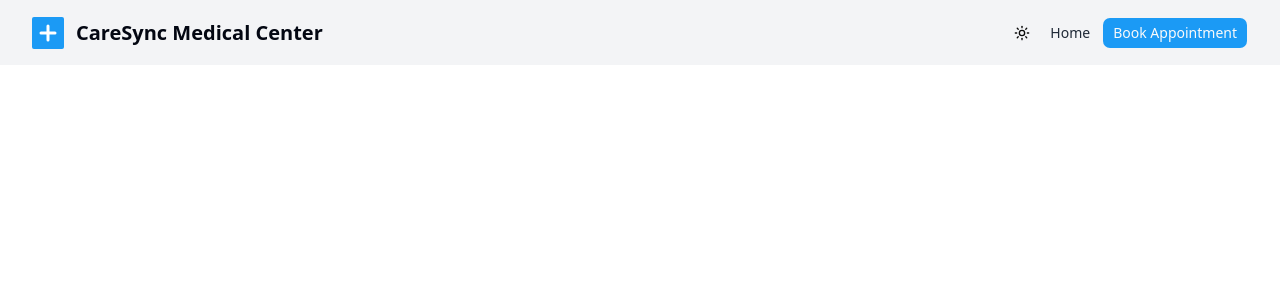
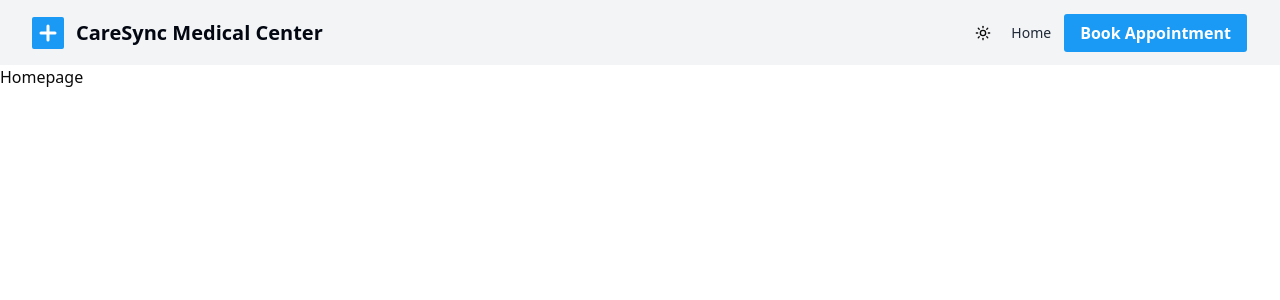
Before and after one commit to jinyang10/Luma-Health, a Next.js app: page / in a window 1280 px wide. Shown: the top 300 px of the page. Built offline with nearby package versions, Linux system fonts and the light colour scheme.

Commit message:
interactive sign in button component added

```diff
--- a/app/(root)/page.tsx
+++ b/app/(root)/page.tsx
@@ -10,7 +10,7 @@ import {Button} from '@/components/ui/button';
 export default function Home() {
   return (
     <div>
-
+      Homepage
     </div>
   );
 }
--- /dev/null
+++ b/components/molecules/interactive-sign-in-button.tsx
@@ -0,0 +1,60 @@
+"use client";
+
+// useTransition hook provides way to keep UI responsive even
+// while navigating --> superior to useState
+import { useTransition } from "react";
+import { useRouter } from "next/navigation";
+import { Loader2 } from "lucide-react";
+import { Button } from "@/components/ui/button";
+
+interface InteractiveSignInButtonProps {
+    // optional prop that doesn't return anything
+    // purpose is to close the sidebar on Mobile view
+    // once user clicks sign-in
+    onNavigateStart?: () => void;
+    // classname added to modify styling of button if required
+    className?: string;
+}
+
+// this component would be called by the SigninOrAvatar component
+// and the MobileSigninOrAvatar component
+export default function InteractiveSignInButton({onNavigateStart, className}: InteractiveSignInButtonProps) {
+  const [isNavigating, startTrans] = useTransition();
+  const router = useRouter();
+
+  const handleClick = () => {
+    // when startTransition is called,
+    // useTransition() sets isNavigating to true
+    // also, tells react that code inside the function is a non-urgent update,
+    // and that it can be prepared in background without freezing UI
+    startTrans(() => {
+        router.push("/sign-in");
+
+        //if onNavigateStart is provided, call the function
+        if (onNavigateStart) {
+            onNavigateStart();
+        }
+    })
+
+
+  };
+
+  return (
+    <Button
+      variant="secondary"
+      onClick={handleClick}
+      //when isNavigating is true -> button is disabled
+      disabled={isNavigating}
+      className={className}
+    >
+      {isNavigating ? (
+        <>
+          <Loader2 className="mr-2 h-4 w-4 animate-spin" />
+          Loading...
+        </>
+      ) : (
+        "Sign in"
+      )}
+    </Button>
+  );
+}
--- a/components/molecules/menu-client.tsx
+++ b/components/molecules/menu-client.tsx
@@ -33,9 +33,12 @@ export default function MenuClient() {
 
 
                 {/* Book Appointment Button */}
-                <Button variant="default">Book Appointment</Button>
+                {/* goes to the Doctors section on homepage */}
+                <Button asChild variant="brand" size="lg">
+                    <Link href={"/"} className="text-text-caption-2">Book Appointment</Link>
+                </Button>
 
-                {/*  */}
+                {/* Mobile Nav */}
 
 
             </nav>
--- /dev/null
+++ b/components/molecules/signin-avatar.tsx
@@ -0,0 +1,7 @@
+import InteractiveSignInButton from "./interactive-sign-in-button"
+
+export default function SigninOrAvatar() {
+    return (
+        <InteractiveSignInButton />
+    )
+}
--- a/components/ui/button.tsx
+++ b/components/ui/button.tsx
@@ -5,7 +5,7 @@ import { Slot } from "radix-ui"
 import { cn } from "@/lib/utils"
 
 const buttonVariants = cva(
-  "group/button inline-flex shrink-0 items-center justify-center rounded-lg border border-transparent bg-clip-padding text-sm font-medium whitespace-nowrap transition-all outline-none select-none focus-visible:border-ring focus-visible:ring-3 focus-visible:ring-ring/50 active:not-aria-[haspopup]:translate-y-px disabled:pointer-events-none disabled:opacity-50 aria-invalid:border-destructive aria-invalid:ring-3 aria-invalid:ring-destructive/20 dark:aria-invalid:border-destructive/50 dark:aria-invalid:ring-destructive/40 [&_svg]:pointer-events-none [&_svg]:shrink-0 [&_svg:not([class*='size-'])]:size-4",
+  "group/button inline-flex shrink-0 items-center justify-center rounded-lg border border-transparent bg-clip-padding whitespace-nowrap transition-all outline-none select-none focus-visible:border-ring focus-visible:ring-3 focus-visible:ring-ring/50 active:not-aria-[haspopup]:translate-y-px disabled:pointer-events-none disabled:opacity-50 aria-invalid:border-destructive aria-invalid:ring-3 aria-invalid:ring-destructive/20 dark:aria-invalid:border-destructive/50 dark:aria-invalid:ring-destructive/40 [&_svg]:pointer-events-none [&_svg]:shrink-0 [&_svg:not([class*='size-'])]:size-4",
   {
     variants: {
       variant: {
@@ -13,19 +13,21 @@ const buttonVariants = cva(
         outline:
           "border-border bg-background hover:bg-muted hover:text-foreground aria-expanded:bg-muted aria-expanded:text-foreground dark:border-input dark:bg-input/30 dark:hover:bg-input/50",
         secondary:
-          "bg-secondary text-secondary-foreground hover:bg-secondary/80 aria-expanded:bg-secondary aria-expanded:text-secondary-foreground",
+          "rounded-md bg-background-2 border border-border-2 body-regular hover:bg-background-2 hover:opacity-50",
         ghost:
           "hover:bg-muted hover:text-foreground aria-expanded:bg-muted aria-expanded:text-foreground dark:hover:bg-muted/50",
         destructive:
           "bg-destructive/10 text-destructive hover:bg-destructive/20 focus-visible:border-destructive/40 focus-visible:ring-destructive/20 dark:bg-destructive/20 dark:hover:bg-destructive/30 dark:focus-visible:ring-destructive/40",
         link: "text-primary underline-offset-4 hover:underline",
+        brand: "rounded-md bg-primary body-semibold hover:bg-primary hover:opacity-80",
+
       },
       size: {
         default:
           "h-8 gap-1.5 px-2.5 has-data-[icon=inline-end]:pr-2 has-data-[icon=inline-start]:pl-2",
         xs: "h-6 gap-1 rounded-[min(var(--radius-md),10px)] px-2 text-xs in-data-[slot=button-group]:rounded-lg has-data-[icon=inline-end]:pr-1.5 has-data-[icon=inline-start]:pl-1.5 [&_svg:not([class*='size-'])]:size-3",
         sm: "h-7 gap-1 rounded-[min(var(--radius-md),12px)] px-2.5 text-[0.8rem] in-data-[slot=button-group]:rounded-lg has-data-[icon=inline-end]:pr-1.5 has-data-[icon=inline-start]:pl-1.5 [&_svg:not([class*='size-'])]:size-3.5",
-        lg: "h-9 gap-1.5 px-2.5 has-data-[icon=inline-end]:pr-2 has-data-[icon=inline-start]:pl-2",
+        lg: "h-10 rounded-md px-4 py-2 has-[>svg]:px-4",
         icon: "size-8",
         "icon-xs":
           "size-6 rounded-[min(var(--radius-md),10px)] in-data-[slot=button-group]:rounded-lg [&_svg:not([class*='size-'])]:size-3",
```
